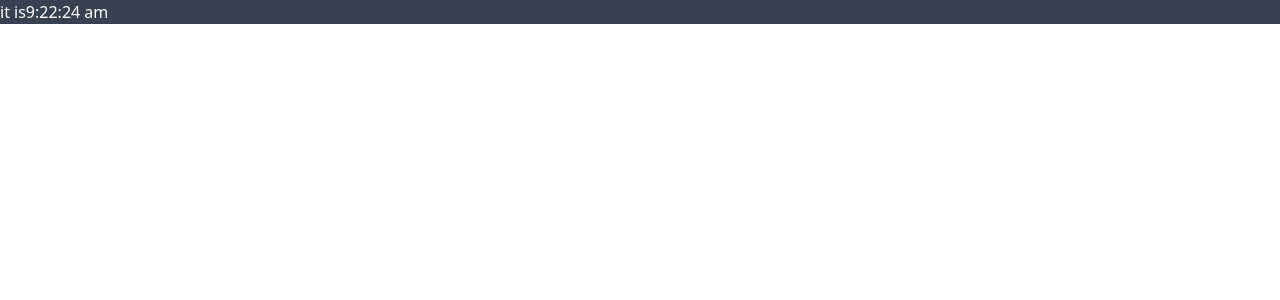
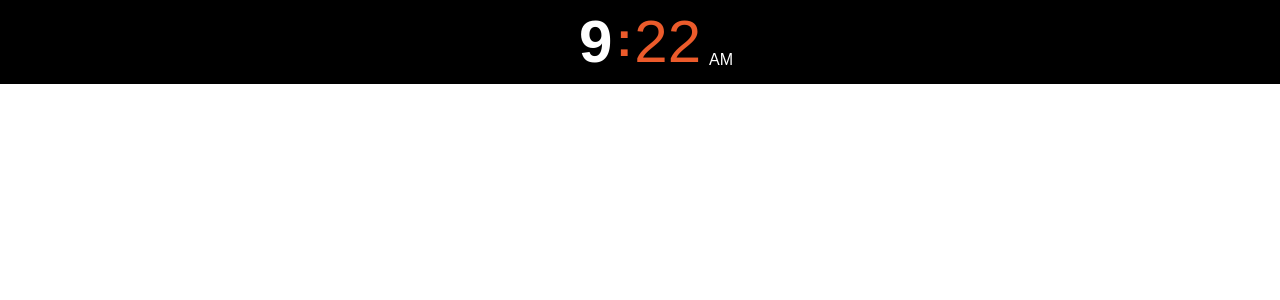
Before and after one commit to rsheasby/dashboard, a SvelteKit app in the folder web/: page / in a window 1280 px wide. Shown: the top 300 px of the page. Built offline with nearby package versions, Linux system fonts and the light colour scheme.

Commit message:
clock styling

```diff
--- a/web/src/app.css
+++ b/web/src/app.css
@@ -1,7 +1,7 @@
 @import 'tailwindcss/base';
 @import 'tailwindcss/components';
 @import 'tailwindcss/utilities';
-
-.text-rabbit {
-    color: #ec5b2b;
+@import url('https://fonts.googleapis.com/css2?family=Oswald:wght@200..700&display=swap');
+body {
+    font-family: 'Oswald', sans-serif;
 }
--- a/web/src/components/clock.svelte
+++ b/web/src/components/clock.svelte
@@ -21,11 +21,19 @@
     let hours: string = $derived(twelveHour(currentTime));
     let minutes = $derived(currentTime.getMinutes().toString().padStart(2, '0'));
     let seconds = $derived(currentTime.getSeconds().toString().padStart(2, '0'));
-    let ampm = $derived(currentTime.getHours() >= 12 ? 'pm' : 'am');
+    let ampm = $derived(currentTime.getHours() >= 12 ? 'PM' : 'AM');
 
 </script>
 
-<div class="flex flex-row text-white h-[50%] bg-gray-700">
-    <div>it is</div>
-    <div>{hours}:{minutes}:{seconds} {ampm}</div>
+<style>
+</style>
+
+<div class="flex flex-row justify-center text-white gap-2 p-3">
+    <div class="flex-1"></div>
+    <div class="text-6xl flex flex-row gap-0.5">
+        <div class="font-bold mr-0.5">{hours}</div>
+        <div class="text-rabbit relative top-[-2px] text-5xl self-center font-bold">:</div>
+        <div class="text-rabbit font-thin">{minutes}</div>
+    </div>
+    <div class="flex-1 justify-self-end self-end text-md">{ampm}</div>
 </div>
--- a/web/tailwind.config.ts
+++ b/web/tailwind.config.ts
@@ -8,7 +8,12 @@ export default {
   content: ['./src/**/*.{html,js,svelte,ts}'],
 
   theme: {
-    extend: {}
+    extend: {
+      colors: {
+        'rabbit': '#ec5b2b',
+        'rabbit-dark': '#c24a1a',
+      },
+    }
   },
 
   plugins: [typography, forms, containerQueries, aspectRatio]
```
